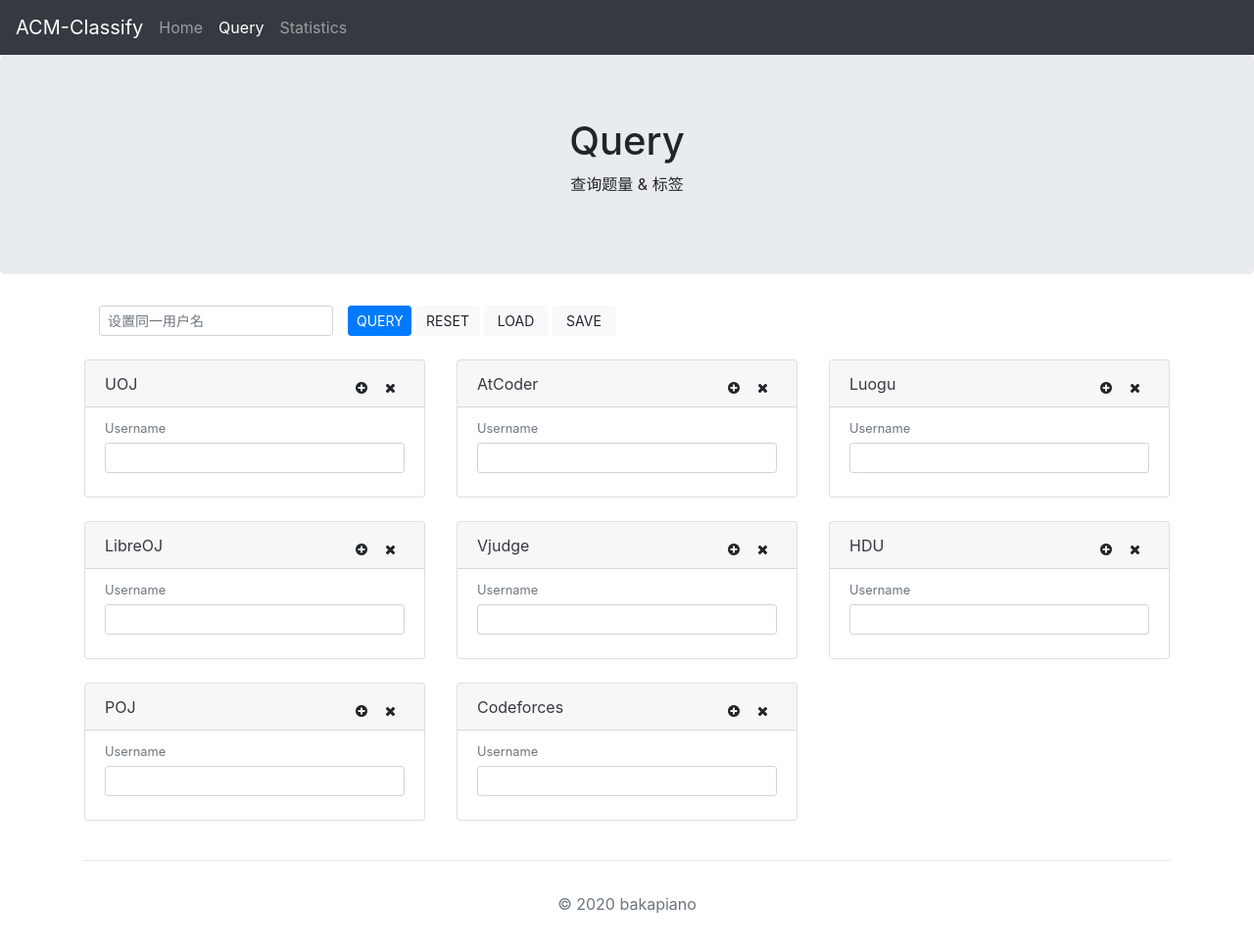
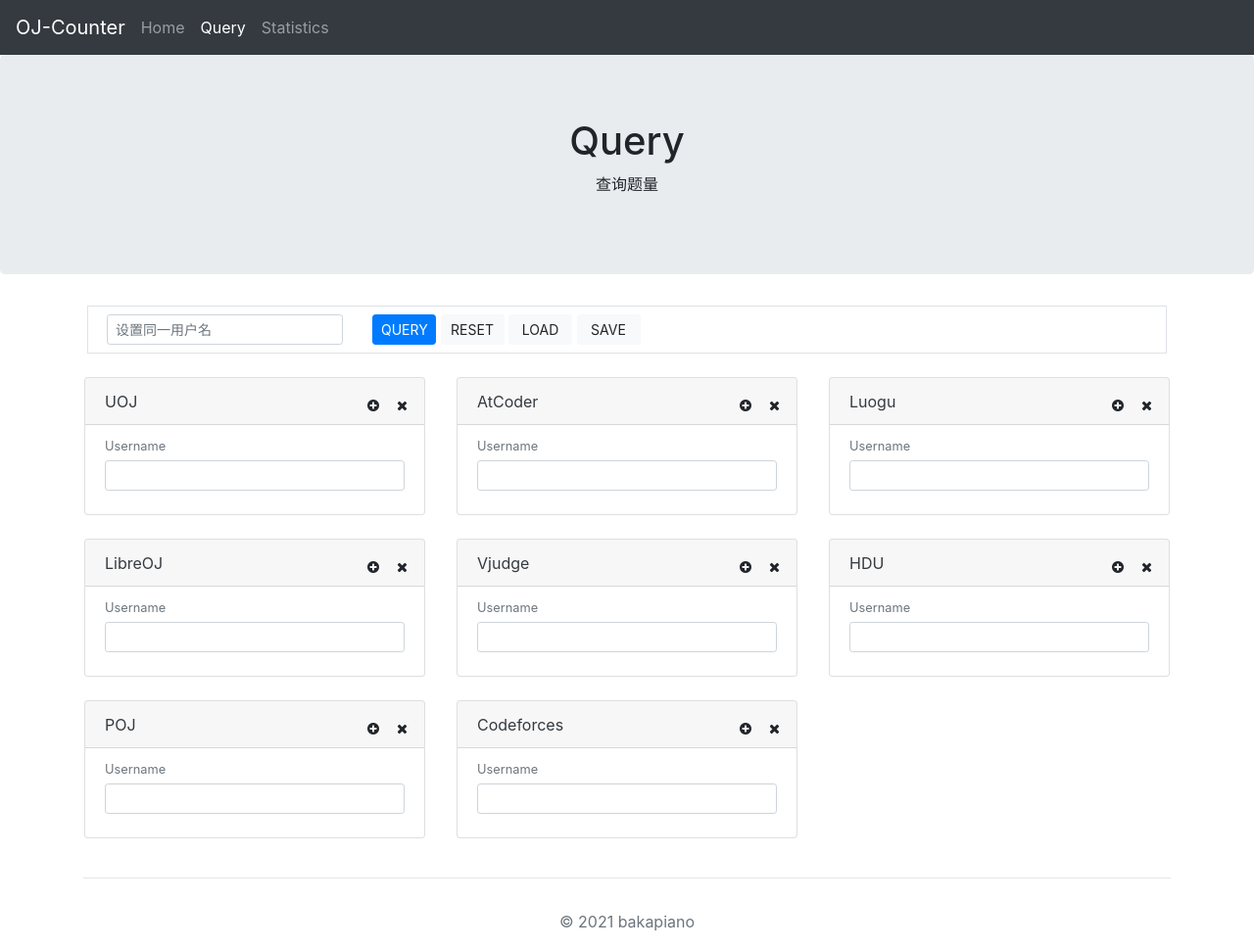
Before and after one commit to bakapiano/OJ-Counter, a Flask app: page /query in a window 1280 px wide. Shown: the whole page at 98% size. Before the commit the page ends 932 px from the top, so only its background shows below. Run offline with Flask 2, Linux system fonts and the light colour scheme; data that the repository does not hold is empty; some libraries are stand-ins or nearby versions.

Commit message:
improve the frontend

```diff
--- a/app.py
+++ b/app.py
@@ -7,6 +7,8 @@ app = Flask(__name__)
 
 app.config['SECRET_KEY'] = "dev"
 
+
+# support api
 @app.route('/api/<string:oj_name>/<string:username>')
 def get_solved_list(oj_name, username):
     if oj_name not in SUPPORTED_OJ:
@@ -26,6 +28,8 @@ def get_supported_oj():
     return json.dumps(SUPPORTED_OJ)
 
 
+# frontend pages
+@app.route("/")
 @app.route("/index")
 def index():
     return render_template("index.html")
@@ -41,6 +45,7 @@ def statistics():
     return render_template("statistics.html")
 
 
+# support frontend api
 @app.route("/frontend/save", methods=['POST', 'GET'])
 def frontend_save():
     data = []
--- a/static/js/query.js
+++ b/static/js/query.js
@@ -15,6 +15,9 @@ $("#query-btn").click(function () {
             contentType: "application/json; charset=utf-8",
             data: JSON.stringify(query),
             dataType: "json",
+            success : function () {
+                window.location.replace("/statistics");
+            }
         });
     });
 });
--- a/templates/query.html
+++ b/templates/query.html
@@ -1,7 +1,7 @@
 <!DOCTYPE html>
 <html>
 <head>
-    <title>Query - ACM-Classify</title>
+    <title>Query - OJ-Counter</title>
     <meta charset="utf-8">
     <meta name="viewport" content="width=device-width, initial-scale=1">
     <link rel="stylesheet" href="https://cdn.staticfile.org/twitter-bootstrap/4.3.1/css/bootstrap.min.css">
@@ -16,7 +16,7 @@
 
 <nav class="navbar navbar-expand-sm navbar-dark bg-dark">
     <a class="navbar-brand mr-0 mr-md-2" aria-label="NamoFun" href="/">
-        <span class="">ACM-Classify</span>
+        <span class="">OJ-Counter</span>
     </a>
     <button class="navbar-toggler" type="button" data-toggle="collapse" data-target="#menuDefault"
             aria-controls="menuDefault" aria-expanded="false" aria-label="Toggle navigation">
@@ -35,39 +35,26 @@
                 <a class="nav-link" href="/statistics">Statistics</a>
             </li>
         </ul>
-        <ul class="navbar-nav ml-auto" id="navbar-logout" style="visibility:hidden">
-            <li class="nav-item">
-                <a class="nav-link active"><i class="fa fa-github"> bakapiano</i></a>
-            </li>
-            <li class="nav-item">
-                <a class="nav-link" href="/accounts/logout" id="logout-action">退出</a>
-            </li>
-        </ul>
-        <ul class="navbar-nav ml-auto" , id="navbar-login" style="visibility:hidden">
-            <li class="nav-item">
-                <a class="nav-link" href="/accounts/github/login/?process=login"><i class="fa fa-sign-in"></i> LOGIN
-                </a>
-            </li>
-        </ul>
     </div>
 </nav>
 
 <div class="jumbotron text-center">
     <div class="container">
         <h1 class="display-5">Query</h1>
-        <p>查询题量 & 标签</p>
+        <p>查询题量</p>
     </div>
 </div>
 
 <div class="container">
-    <div class="row mt-4">
+    <div class="row mt-4 border py-2 mx-1">
+{#        <span class=" ">#}
             <div class="col-3">
-            <div class="input-group input-group-sm pl-3">
+                <div class="input-group input-group-sm pl-1">
                     <input id="set-all" type="text" class="form-control" placeholder="设置同一用户名"
                            aria-describedby="inputGroup-sizing-sm">
                 </div>
             </div>
-        <div clas="col-9">
+            <div class="col-9">
                 <div class="btn-group-sm">
                     <button id="query-btn" type="button" class="btn btn-primary" style="width:65px;" data-toggle="tooltip"
                             title="查询并分析标签">QUERY
@@ -83,17 +70,18 @@
                     </button>
                 </div>
             </div>
+{#        </span>#}
     </div>
 
     <div class="row mt-4" id="main">
         {% for oj_name, crawler_class in CRAWLERS.items() %}
         <div class="col-lg-4 col-md-6 mb-4 px-3 worker">
             <div class="card">
-                <div class="card-header pb-1">
+                <div class="card-header pb-1 pr-2">
                     <a class="text-dark py-1" href="{{ crawler_class.oj_url }}" target="_blank">{{ crawler_class.oj_name }}</a>
-                    <a type="button" class="py-1 btn float-right btn-sm"><i
-                            class=" card-link fa fa-close close-worker"></i></a>
-                    <a type="button" class="py-1 btn float-right btn-sm"><i class="fa fa-plus-circle clone-worker"></i></a>
+                    <a type="button" class="py-1 btn float-right btn-sm close-worker"><i
+                            class=" card-link fa fa-close "></i></a>
+                    <a type="button" class="pl-1 btn float-right btn-sm clone-worker"><i class="fa fa-plus-circle "></i></a>
                 </div>
                 <div class="card-body pt-2 pb-3">
                     <p class="text-muted mb-1 mt-0"><small>Username</small></p>
@@ -111,7 +99,7 @@
 
 <footer class="footer mt-auto py-3">
     <div class="container text-center">
-        <span class="text-muted">© 2020 bakapiano </span>
+        <span class="text-muted">© 2021 bakapiano </span>
     </div>
 </footer>
 
```
Also changed, not shown: static/js/statistics.js (+27 -5 lines), templates/index.html (+11 -37 lines), templates/statistics.html (+4 -19 lines), static/img/favicon.ico, static/img/loading.jpg (deleted), 2 other files. Lines whose indentation alone changed are shown as unchanged.
